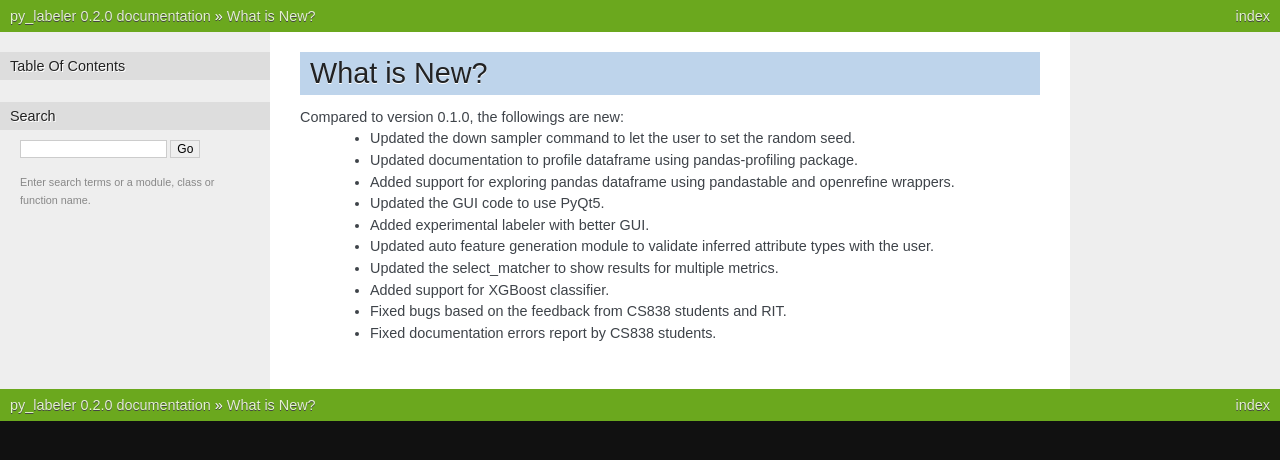
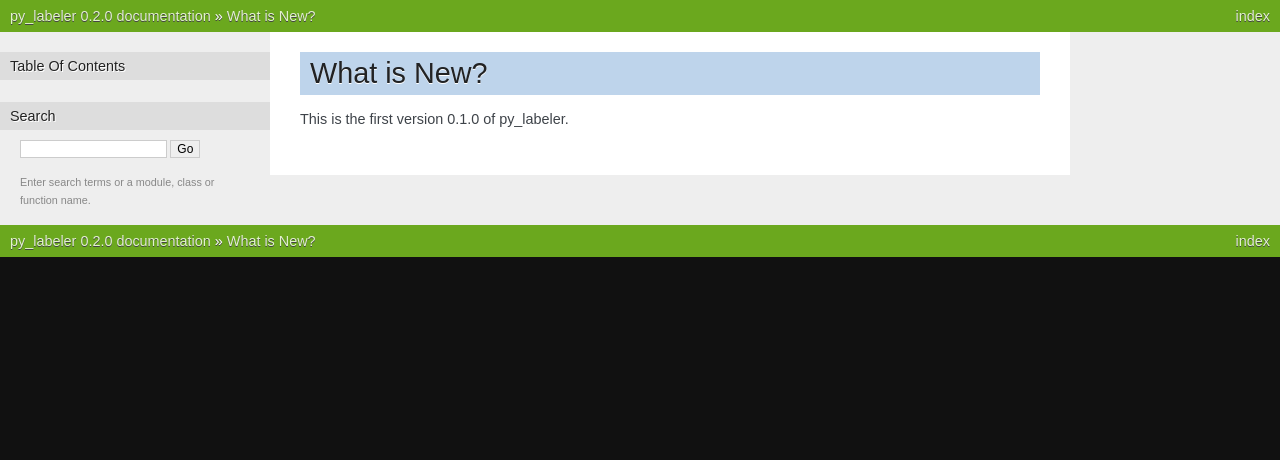
Before and after one commit to anhaidgroup/py_labeler, a Sphinx documentation site: the page built from docs/user_manual/whatisnew.rst, in a window 1280 px wide. Shown: the top 460 px of the page. Built offline with Sphinx 7.4.7, drawn with Linux system fonts in a browser that asks for light colours.

```diff
--- a/docs/user_manual/api/labeling.rst
+++ b/docs/user_manual/api/labeling.rst
@@ -1,4 +1,4 @@
 ========
 Labeling
 ========
-.. autofunction:: magellan_labeler.label_table
+.. autofunction:: py_labeler.label_table
--- a/docs/user_manual/labeling.rst
+++ b/docs/user_manual/labeling.rst
@@ -3,11 +3,11 @@
 
 WARNING: The new labeler is only available in python version 3.5 and above only.
 
-A new command `new_label_table` has been added to label the samples. This new
+A new command `label_table` has been added to label the samples. This new
 labeler is currently in pre-alpha stage and is still incomplete. Use at your
 own risk. An example use is shown below:
 
-    >>> G = em.new_label_table(S, label_column_name='gold_labels')
+    >>> G = em.label_table(S, label_column_name='gold_labels')
 
 The new labeler completes the same task as `label_table` in that it will take
 an input table `S` with pairs of tuples and create a copy table `G` with
@@ -15,5 +15,5 @@
 allows the user to label each pair of tuples with with either 'Yes', 'No', or
 'Not-Sure'.
 
-Please refer to the API reference of :py:meth:`~magellan_labeler.new_label_table`
+Please refer to the API reference of :py:meth:`~py_labeler.label_table`
 for more details
--- a/docs/user_manual/whatisnew.rst
+++ b/docs/user_manual/whatisnew.rst
@@ -1,13 +1,3 @@
 What is New?
 ============
-Compared to version 0.1.0, the followings are new:
-  * Updated the down sampler command to let  the user to set the random seed.
-  * Updated documentation to profile dataframe using pandas-profiling package.
-  * Added support for exploring pandas dataframe using pandastable and openrefine wrappers.
-  * Updated the GUI code to use PyQt5.
-  * Added experimental labeler with better GUI.
-  * Updated auto feature generation module to validate inferred attribute types with the user.
-  * Updated the select_matcher to show results for multiple metrics.
-  * Added support for XGBoost classifier.
-  * Fixed bugs based on the feedback from CS838 students and RIT.
-  * Fixed documentation errors report by CS838 students.
+This is the first version 0.1.0 of py_labeler.
--- a/py_labeler/__init__.py
+++ b/py_labeler/__init__.py
@@ -1,6 +1,6 @@
-__version__ = "0.0.1"
+__version__ = "0.1.0"
 
-from py_labeler.labeler.new_labeler import new_label_table
+from py_labeler.labeler.new_labeler import label_table
 
 # # generic helper functions
 from py_labeler.utils.generic_helper import get_install_path
--- a/setup.py
+++ b/setup.py
@@ -33,7 +33,7 @@
 
     setuptools.setup(
         name='py_labeler',
-        version='0.0.1',
+        version='0.1.0',
         description='Python GUI for labeling in Entity Matching process.',
         long_description=LONG_DESCRIPTION,
         url='https://sites.google.com/site/anhaidgroup/projects/magellan/py_entitymatching',
```
Also changed, not shown: 3 other files.
